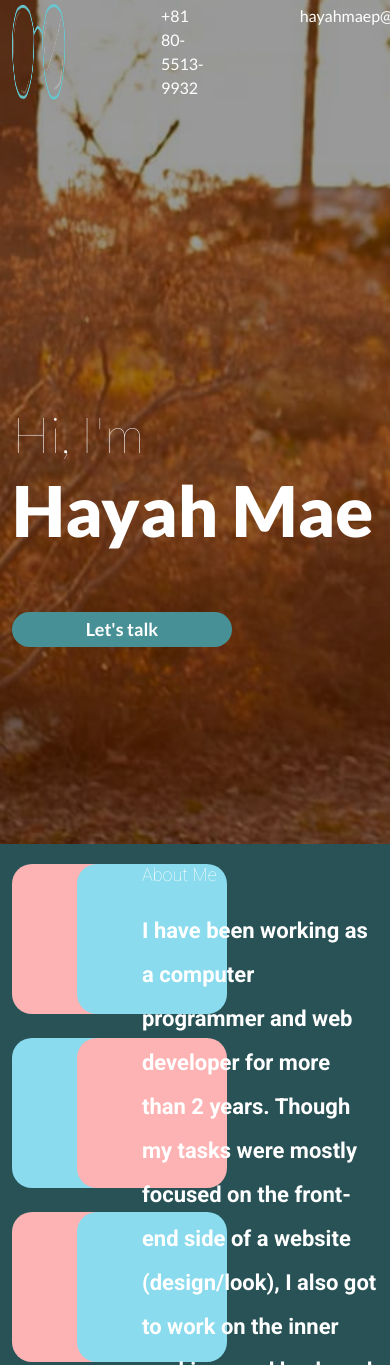
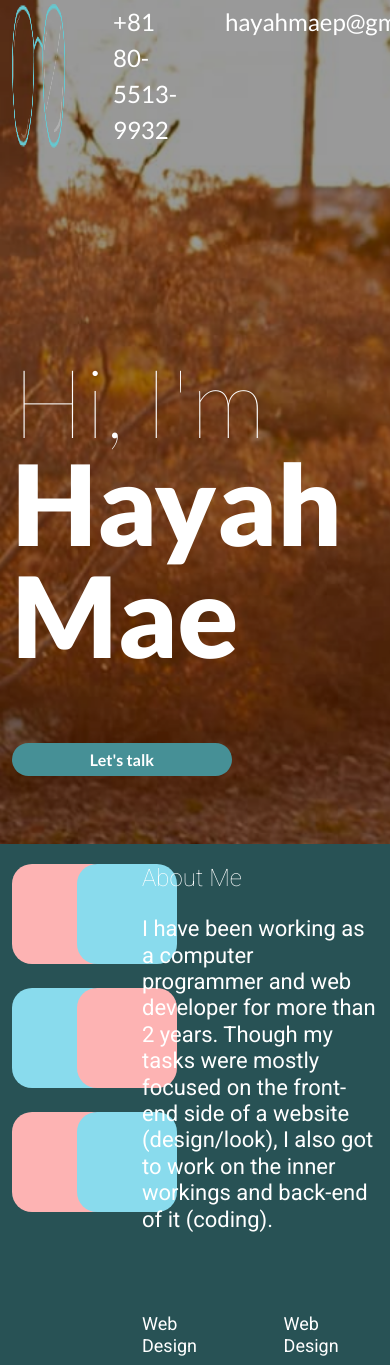
Before and after one commit to hayahpasian/hayahpasian.github.io, a plain HTML site: page index.html in a window 390 px wide. Shown: the top 1365 px of the page. Drawn offline with nearby package versions, Linux system fonts and the light colour scheme.

Commit message:
Add files via upload

```diff
--- a/style.css
+++ b/style.css
@@ -232,3 +232,48 @@ p.sub-desc {
     line-height: 35px;
     margin-top: 1.5rem;
 }
+
+/*mobile*/
+@media screen and (max-width: 768px){
+    .container {
+        max-width: 720px;
+    }
+
+    h6.title {
+        font-size: 1.5rem;
+    }
+
+    div#inner-header nav a {
+        color: white;
+        text-decoration: none;
+        margin-left: 3rem;
+        font-weight: 400;
+        font-size: 1.5rem;
+    }
+
+    .header-desc.container p {
+        font-size: 6rem;
+    }
+
+    .header-desc.container h1 {
+        font-size: 7rem;
+        line-height: 1
+    }
+
+    a.btn.btn-default {
+        font-size: 1rem;
+        padding: 1%;
+    }
+
+    .block {
+        width: 100px;
+        height: 100px;
+        border-radius: 20px;
+    }
+
+    section#about p {
+        font-size: 22px;
+        font-weight: normal;
+        line-height: 1.2;
+    }
+}
```
